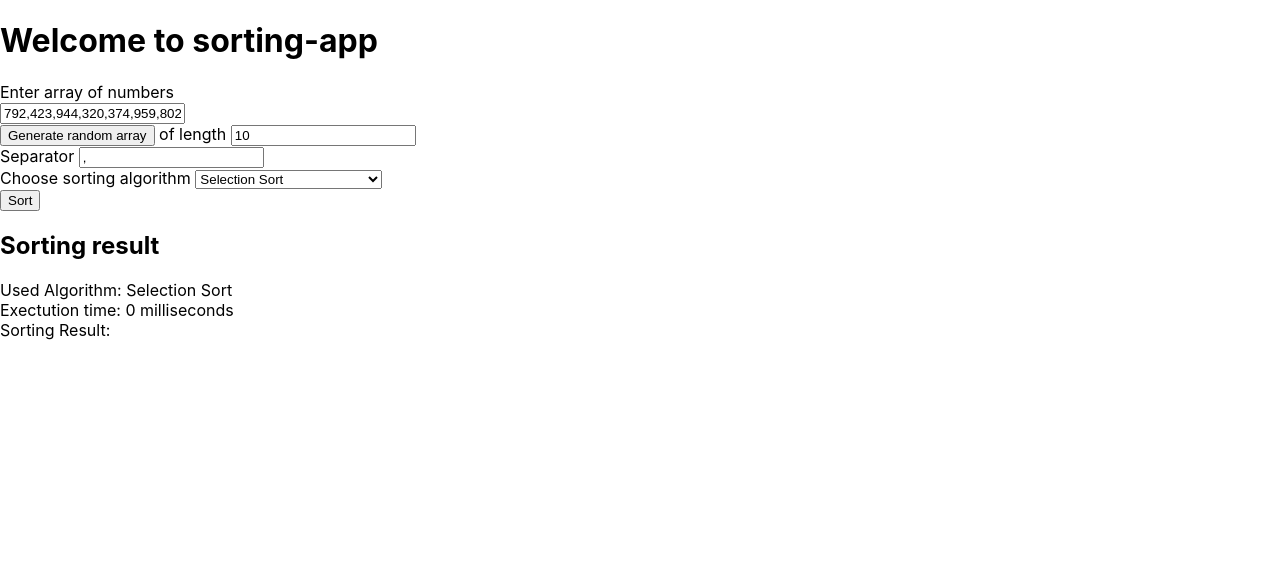
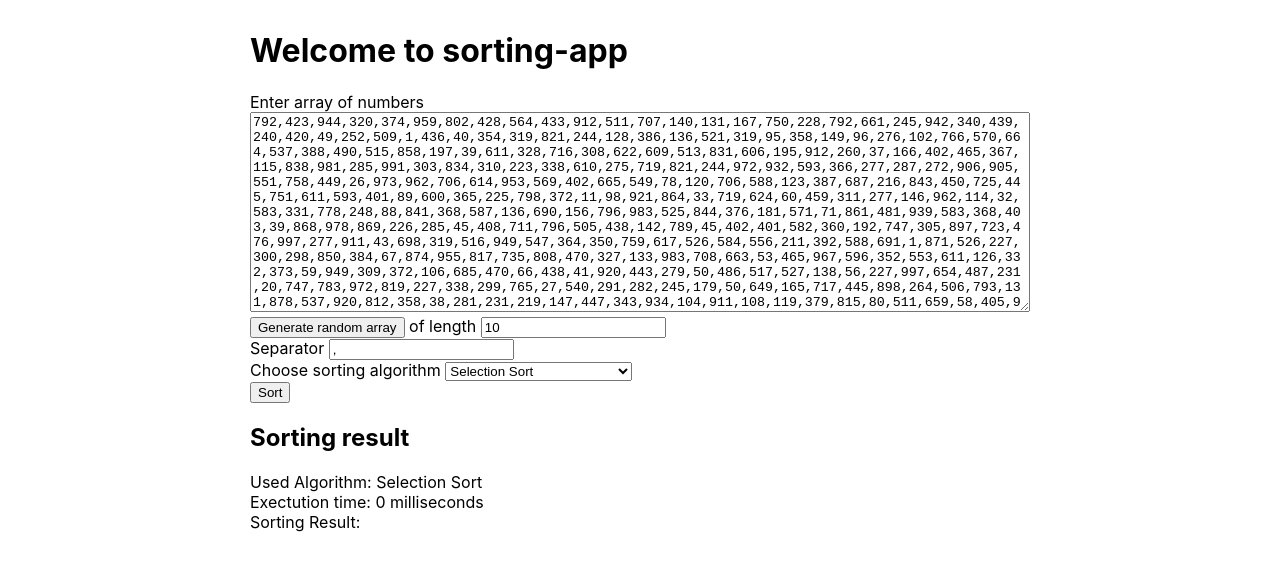
Before and after one commit to marimatush/sorting-app, a React (Create React App) app: page / in a window 1280 px wide. Shown: the top 570 px of the page. Built offline with nearby package versions, Linux system fonts and the light colour scheme.

Commit message:
Add styles

```diff
--- a/src/App.js
+++ b/src/App.js
@@ -1,11 +1,12 @@
 import React, { Component } from "react";
 import Form from "./Components/Form";
 import "./App.css";
+import styles from "./App.module.css";
 
 class App extends Component {
   render() {
     return (
-      <div>
+      <div className={styles.wrapper}>
         <h1>Welcome to sorting-app</h1>
         <Form />
       </div>
--- /dev/null
+++ b/src/App.module.css
@@ -0,0 +1,7 @@
+.wrapper {
+  box-sizing: border-box;
+  margin: 0 auto;
+  width: 800px;
+  max-width: 100%;
+  padding: 10px;
+}
--- a/src/Components/Form.js
+++ b/src/Components/Form.js
@@ -1,6 +1,7 @@
 import React, { Component } from "react";
 import { selectionSort, bubbleSort } from "./sortingAlgorithms";
 import { initRandomArray, clearArray } from "./utils";
+import styles from "./Form.module.css";
 
 const NONE = "";
 const SELECTION_SORT = "selectionSort";
@@ -99,8 +100,8 @@ class Form extends Component {
       <div>
         <div>
           <div>Enter array of numbers</div>
-          <input
-            type="text"
+          <textarea
+            className={styles.input}
             value={this.state.arrayValue}
             onChange={this.handleChangeArray}
           />
--- /dev/null
+++ b/src/Components/Form.module.css
@@ -0,0 +1,6 @@
+.input {
+  box-sizing: border-box;
+  width: 100%;
+  height: 200px;
+  resize: vertical;
+}
```
